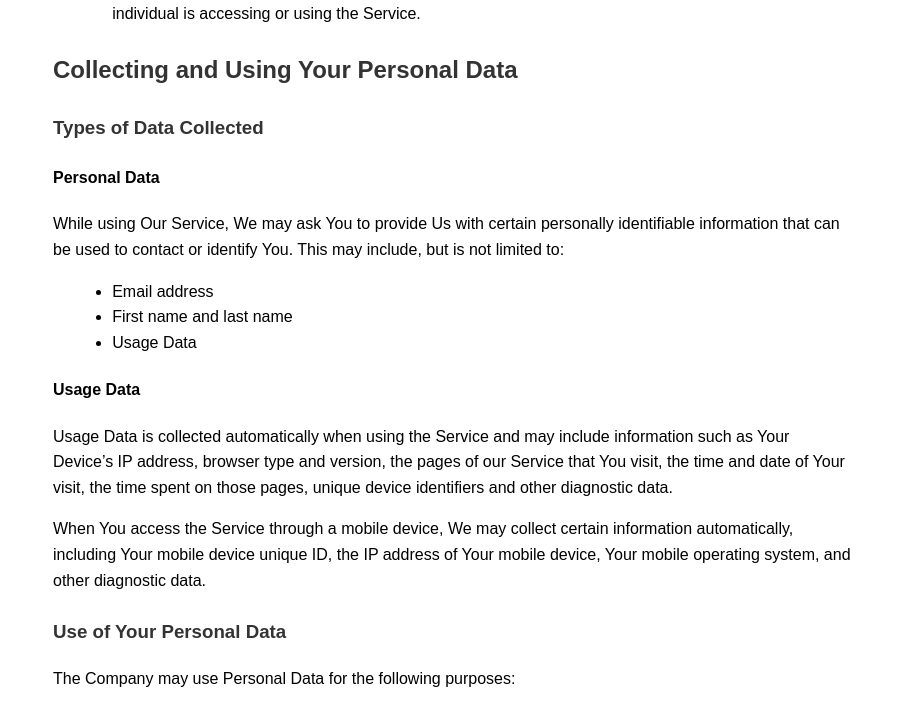
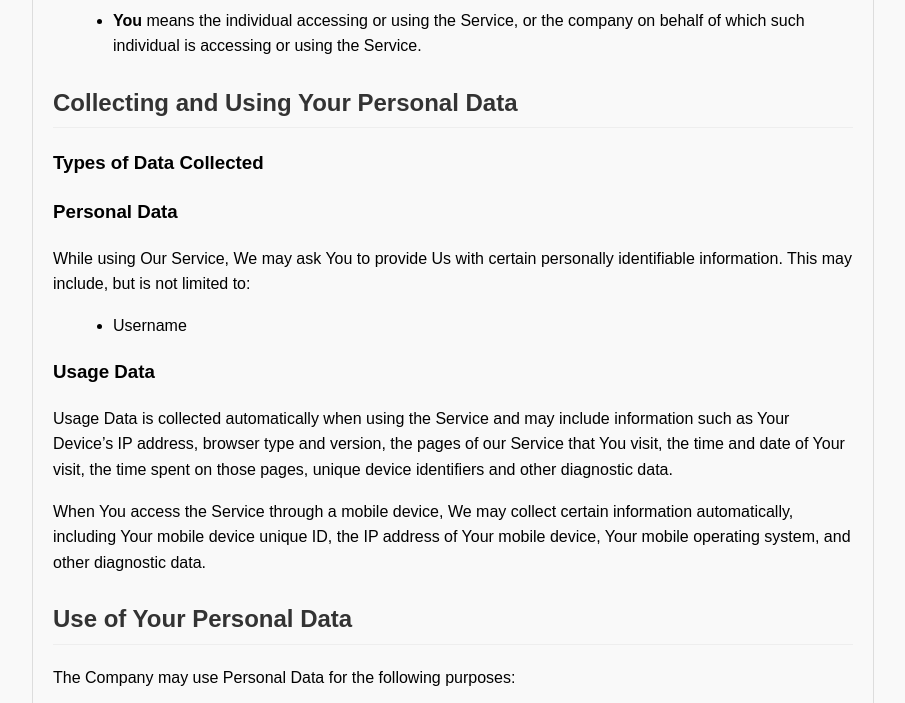
Before and after one commit to ademarlii/ademarlii.github.io, a plain HTML site: page privacy-policy.html in a window 1280 px wide. Shown: the part 930-1633 px from the top of the page, without its empty margins (187-1092 px from the left). Drawn offline with Linux system fonts and the light colour scheme.

Commit message:
Update privacy-policy.html

```diff
--- a/privacy-policy.html
+++ b/privacy-policy.html
@@ -1,26 +1,56 @@
 <!DOCTYPE html>
 <html lang="en">
 <head>
-  <meta charset="UTF-8" />
-  <meta name="viewport" content="width=device-width, initial-scale=1.0"/>
-  <title>Hi‑Learn English Word — Privacy Policy</title>
+    <meta charset="UTF-8">
+    <meta name="viewport" content="width=device-width, initial-scale=1.0">
+    <title>Privacy Policy for Hi-Learn English Word</title>
     <style>
-    body { font-family: Arial, sans-serif; line-height: 1.6; padding: 1rem; max-width: 800px; margin: auto; }
-    h1, h2, h3 { color: #333; margin-top: 1.5rem; }
-    ul { margin-left: 1.2rem; }
-    footer { margin-top: 2rem; font-size: .9rem; color: #666; }
-    a { color: #0366d6; text-decoration: none; }
+        body {
+            font-family: Arial, sans-serif;
+            line-height: 1.6;
+            margin: 20px;
+            max-width: 800px;
+            margin-left: auto;
+            margin-right: auto;
+            padding: 20px;
+            border: 1px solid #ddd;
+            border-radius: 8px;
+            background-color: #f9f9f9;
+        }
+        h1, h2 {
+            color: #333;
+        }
+        h1 {
+            border-bottom: 2px solid #eee;
+            padding-bottom: 10px;
+        }
+        h2 {
+            margin-top: 25px;
+            border-bottom: 1px solid #eee;
+            padding-bottom: 5px;
+        }
+        ul {
+            list-style-type: disc;
+            margin-left: 20px;
+        }
+        p {
+            margin-bottom: 10px;
+        }
+        strong {
+            font-weight: bold;
+        }
     </style>
 </head>
 <body>
 
-  <h1>Privacy Policy for <em>Hi‑Learn English Word</em></h1>
-  <p><strong>Last updated:</strong> July 18, 2025</p>
+    <h1>Privacy Policy for Hi‑Learn English Word</h1>
+    <p>Last updated: July 18, 2025</p>
 
     <p>This Privacy Policy describes Our policies and procedures on the collection, use and disclosure of Your information when You use the Service and tells You about Your privacy rights and how the law protects You.</p>
     <p>We use Your Personal Data to provide and improve the Service. By using the Service, You agree to the collection and use of information in accordance with this Privacy Policy. This Privacy Policy has been created with the help of the Privacy Policy Generator.</p>
 
     <h2>Interpretation and Definitions</h2>
+
     <h3>Interpretation</h3>
     <p>The words of which the initial letter is capitalized have meanings defined under the following conditions. These definitions shall have the same meaning regardless of whether they appear in singular or in plural.</p>
 
@@ -41,20 +71,20 @@
     </ul>
 
     <h2>Collecting and Using Your Personal Data</h2>
+
     <h3>Types of Data Collected</h3>
-  <h4>Personal Data</h4>
-  <p>While using Our Service, We may ask You to provide Us with certain personally identifiable information that can be used to contact or identify You. This may include, but is not limited to:</p>
+
+    <h3>Personal Data</h3>
+    <p>While using Our Service, We may ask You to provide Us with certain personally identifiable information. This may include, but is not limited to:</p>
     <ul>
-    <li>Email address</li>
-    <li>First name and last name</li>
-    <li>Usage Data</li>
+        <li>Username</li>
     </ul>
 
-  <h4>Usage Data</h4>
+    <h3>Usage Data</h3>
     <p>Usage Data is collected automatically when using the Service and may include information such as Your Device’s IP address, browser type and version, the pages of our Service that You visit, the time and date of Your visit, the time spent on those pages, unique device identifiers and other diagnostic data.</p>
     <p>When You access the Service through a mobile device, We may collect certain information automatically, including Your mobile device unique ID, the IP address of Your mobile device, Your mobile operating system, and other diagnostic data.</p>
 
-  <h3>Use of Your Personal Data</h3>
+    <h2>Use of Your Personal Data</h2>
     <p>The Company may use Personal Data for the following purposes:</p>
     <ul>
         <li>To provide and maintain our Service.</li>
@@ -76,7 +106,7 @@
         <li>Non‑personal technical data (e.g., device model, OS version).</li>
     </ul>
     <p>Advertising partners may combine this information with other data they have collected to serve you more relevant ads.</p>
-  <p><strong>Opt‑Out:</strong> You can opt out of personalized ads by resetting your device’s Advertising ID in your system settings and/or by enabling Google’s “Opt out of Ads Personalization” in <em>Settings → Google → Ads</em>.</p>
+    <p><strong>Opt‑Out:</strong> You can opt out of personalized ads by resetting your device’s Advertising ID in your system settings and/or by enabling Google’s “Opt out of Ads Personalization” in Settings → Google → Ads.</p>
 
     <h2>Sharing Your Personal Data</h2>
     <p>We may share Your personal information in the following situations:</p>
@@ -96,13 +126,16 @@
     <p>Your information may be processed and stored outside of Your country. We will take all reasonable steps to ensure Your data is treated securely and in accordance with this Privacy Policy.</p>
 
     <h2>Delete Your Personal Data</h2>
-  <p>You have the right to request deletion of Your Personal Data. You can manage or delete Your information via Your Account settings or by contacting us at <a href="mailto:infoarli777@gmail.com">infoarli777@gmail.com</a>. Please note that we may need to retain certain data for legal obligations.</p>
+    <p>You have the right to request deletion of Your Personal Data. You can manage or delete Your information via Your Account settings or by contacting us at infoarli777@gmail.com. Please note that we may need to retain certain data for legal obligations.</p>
 
     <h2>Disclosure of Your Personal Data</h2>
+
     <h3>Business Transactions</h3>
     <p>If the Company is involved in a merger, acquisition or asset sale, Your Personal Data may be transferred. We will provide notice before such transfer.</p>
+
     <h3>Law Enforcement</h3>
     <p>Under certain circumstances, we may be required to disclose Your Personal Data if required by law or valid requests from public authorities.</p>
+
     <h3>Other legal requirements</h3>
     <p>We may disclose Your Personal Data to comply with legal obligations, protect Company rights, prevent wrongdoing, or ensure public safety.</p>
 
@@ -119,17 +152,12 @@
     <p>We may update this Privacy Policy from time to time. We will notify You by posting the new policy on this page and, if appropriate, via email or a notice in the Service. The “Last updated” date at the top will reflect changes.</p>
 
     <h2>Contact Us</h2>
-  <p>If you have any questions about this Privacy Policy, You can contact us by email:</p>
-  <p><a href="mailto:ademarli2003@gmail.com">infoarli777@gmail.com</a></p>
+    <p>If you have any questions about this Privacy Policy, You can contact us by email:<br>
+    infoarli777@gmail.com</p>
 
-  <footer>
-    <p><strong>Company:</strong> Hi‑Learn English Word (developed by Adem Arlı)</p>
-    <p>This policy is hosted at:<br/>
-      <a href="https://ademarlii.github.io/privacy-policy.html">
-        https://<your‑username>.github.io/<your‑repo>/privacy-policy.html
-      </a>
-    </p>
-  </footer>
+    <p>Company: AAA SOFT (Adem ARLI)</p>
+    <p>This policy is hosted at:<br>
+    <a href="https://ademarlii.github.io/privacy-policy.html">https://ademarlii.github.io/privacy-policy.html</a></p>
 
 </body>
 </html>
```
Lines whose indentation alone changed are shown as unchanged.
